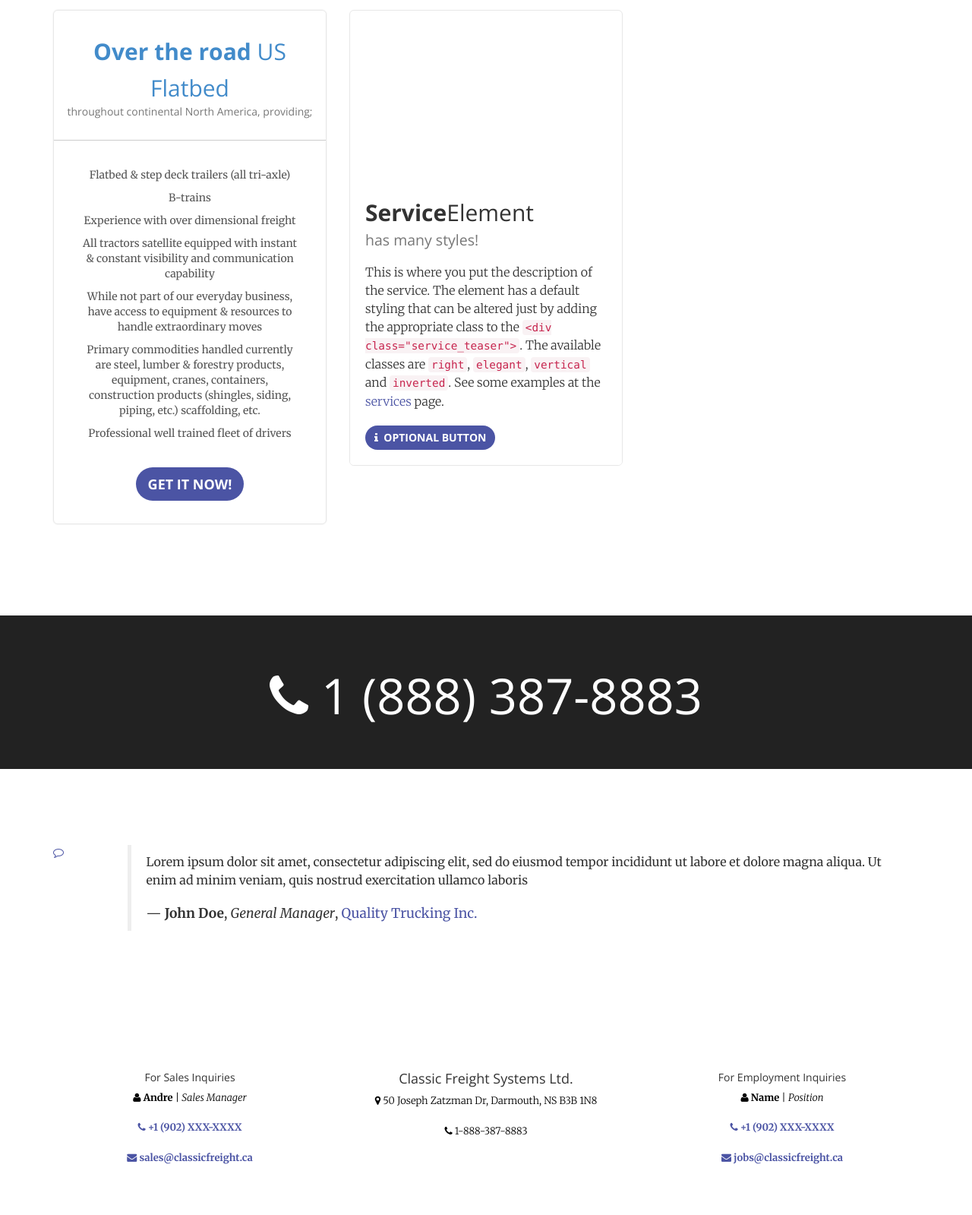
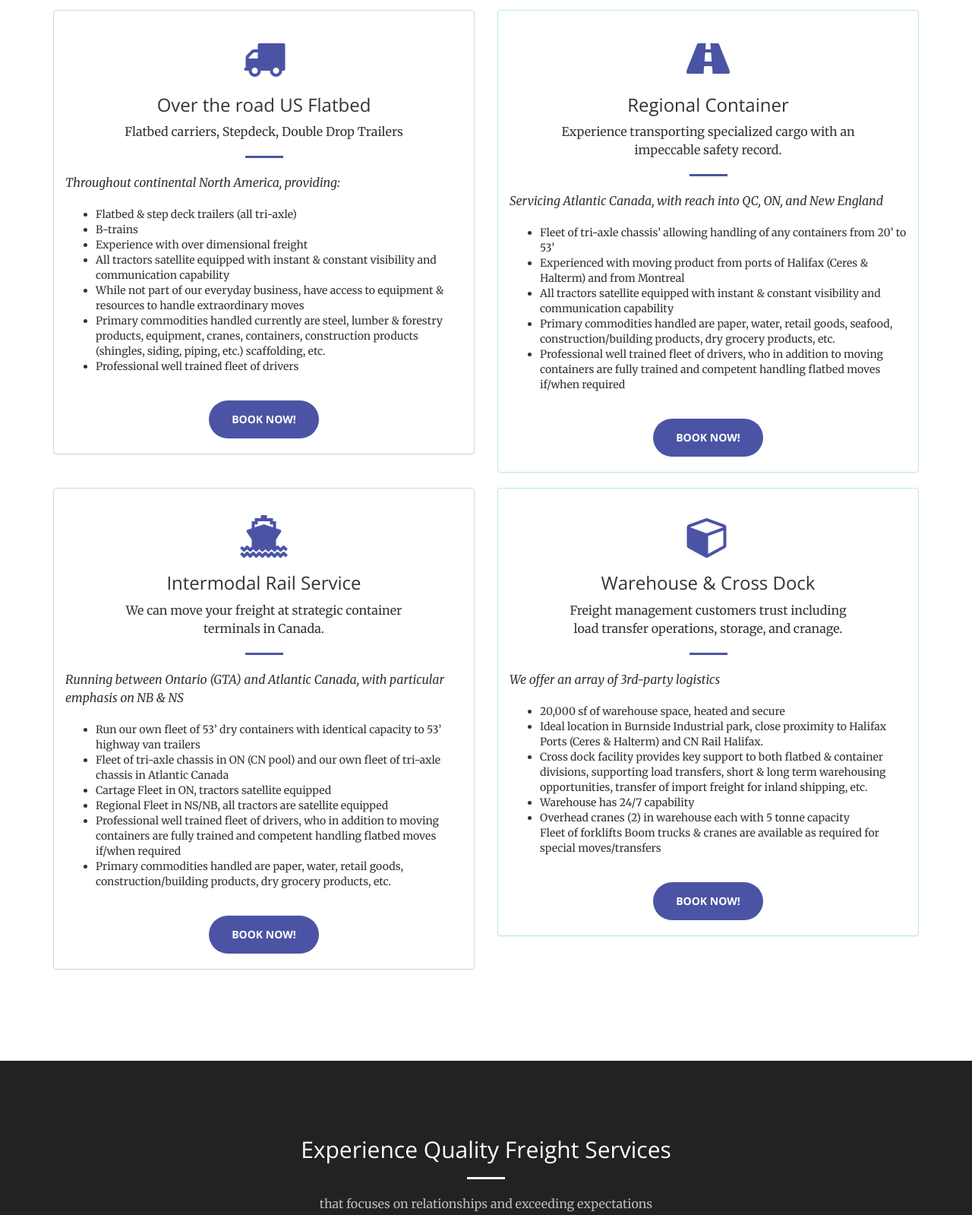
Before and after one commit to classicfr/classicfr.github.io, a plain HTML site: page services/index.html in a window 1280 px wide. Shown: the part 340-1939 px from the top of the page at 76% size. Drawn offline with nearby package versions, Linux system fonts and the light colour scheme.

Commit message:
Content updates
Added the rest of early content; started development of forms.

```diff
--- a/services/index.html
+++ b/services/index.html
@@ -80,62 +80,6 @@
         <!-- /.container-fluid -->
     </nav>
 
-    <!-- <header>
-        <div class="header-content">
-            <div class="header-content-inner">
-                <h1>Atlantic Canada's Quality Carrier</h1>
-                <hr>
-                <p>Based in Atlantic Canada, we specialize in Flatbed, Overdimensional and  Intermodal Transportation across the nation.</p>
-                <a href="#about" class="btn btn-primary btn-xl page-scroll">Find Out More</a>
-            </div>
-        </div>
-    </header> -->
-
-    <!-- <section class="bg-primary" id="about">
-        <div class="container">
-            <div class="row">
-                <div class="col-lg-8 col-lg-offset-2 text-center">
-                    <h1 class="section-heading">JOIN OUR COMPANY TODAY!</h1>
-                    <hr class="light">
-                    <p class="text-faded">Located in Dartmouth, Nova Scotia, Classic Freight Systems has been in operation for over <b>10 years</b>. We supply superior service in flat deck, intermodal transport and controlled warehousing. By recruitng qualifed, motivated and professional individuals, we always deliver customer service, safe practices and always on time. We encourage employee development by offering educational seminars, new industry standard and innovative data technology that allows us to track both customer product and each drivers con nuous improvement. Our generous compensation program includes group benefits, life and disability insurance and giving employees the opportunity for advancement through mentorship and coaching programs.</p>
-                    <a href="#" class="page-scroll btn btn-default btn-xl sr-button">Apply Today!</a>
-                </div>
-            </div>
-        </div>
-    </section> -->
-
-    <!-- <section>
-        <div class="container">
-            <div class="row">
-                <div class="text-left">
-                    <h2 class="">Freight Services</h2>
-                    <h4 class="text-muted">Sample text</h4>
-                </div>
-            </div>
-            <div class="row">
-                  <div class="col-md-6">
-                    <div class="panel panel-bold panel-danger">
-                      <div class="panel-body p-b-lg">
-                        <h3 class="m-y-0">Over the road US Flatbed</h3>
-                        <p>throughout continental North America, providing;</p>
-                        <hr>
-                        <p>Rihanna was the first artist to reach out to Dropp to coordinate her leak. We knew it was going to be the largest unofficial album drop in history. We doubled server capacity and made a shit ton of coffee.</p>
-                      </div>
-                    </div>
-                  </div>
-                  <div class="col-md-6">
-                    <div class="panel panel-bold panel-info">
-                      <div class="panel-body p-b-lg">
-                        <h3 class="m-y-0">Magna Carta</h3>
-                        <p>Released on Dropp 8 weeks early</p>
-                        <hr>
-                        <p>It's the twelfth studio album by American rapper Jay Z. It was made available for free digital download for Samsung customers via the Jay Z Magna Carta app on July 4, 2013 and Dropp just 3 days later.</p>
-                      </div>
-                    </div>
-                  </div>
-                </div>
-        </div>
-    </section> -->
     <aside>
     </aside>
     <aside class="bg-primary">
@@ -148,12 +92,16 @@
     <section>
         <div class="container">
             <div class="row">
-            <div class="col-sm-4 col-md-4">
-                        <div class="pricing_plan">
-                             <h3><strong>Over the road</strong> US Flatbed<small>throughout continental North America, providing;</small></h3>
-                             <!-- <div class="the_price"><span>$</span>150<small>/year</small></div> -->
-                             <div class="the_offerings">
-                                  <!-- <p>This is where you put the description of the service if you feel like doing so.</p> -->
+                  <div class="col-md-6">
+                    <div class="panel panel-bold panel-danger">
+                      <div class="panel-body p-b-lg">
+                        <div class="service-box text-center">
+                            <i class="fa fa-4x fa-truck text-primary sr-icons"></i>
+                            <h3 class="m-y-0">Over the road US Flatbed</h3>
+                            <p>Flatbed carriers, Stepdeck, Double Drop Trailers</p>
+                        </div>
+                        <hr>
+                        <p><em>Throughout continental North America, providing:</em>
                             <ul>
                                 <li>Flatbed &amp; step deck trailers (all tri-axle)</li>
                                 <li>B-trains</li>
@@ -163,56 +111,118 @@
                                  <li>Primary commodities handled currently are steel, lumber &amp; forestry products, equipment, cranes, containers, construction products (shingles, siding, piping, etc.) scaffolding, etc.</li>
                                  <li>Professional well trained fleet of drivers</li>
                             </ul>
+                        </p>
                       </div>
-                             <a href="#" class="btn btn-primary btn-lg">Get it Now!</a> </div>
-            </div>
-            <div class="col-sm-4 col-md-4">
-                    <div class="service_teaser vertical">
-                         <div class="service_photo">
-                              <figure style="background-image:url(images/serv_6.jpg)"></figure>
-                         </div>
-                         <div class="service_details">
-                              <h2 class="section_header skincolored"><b>Service</b>Element<small>has many styles!</small></h2>
-                              <p>This is where you put the description of the service. The element has a default styling that can be altered just by adding the appropriate class to the <code>&lt;div class=&quot;service_teaser&quot;&gt;</code>. The available classes are <code>right</code>, <code>elegant</code>, <code>vertical</code> and <code>inverted</code>. See some examples at the <a href="services.html">services</a> page.</p>
-                              <a class="btn btn-primary" href="#"><i class="fa fa-info"></i>&nbsp; Optional button</a> </div>
+                      <div class="row">
+                          <div class="call-to-action text-center">
+                              <a href="services/index.html" class="btn btn-primary btn-xl sr-button">Book Now!</a><br><br>
                           </div>
                       </div>
-               <!-- <div class="col-sm-4 col-md-4">
-                    <div class="service_teaser vertical">
-                         <div class="service_photo">
-                              <figure style="background-image:url(images/serv_6.jpg)"></figure>
                     </div>
-                         <div class="service_details">
-                              <h2 class="section_header skincolored"><b>Service</b>Element<small>has many styles!</small></h2>
-                              <p>This is where you put the description of the service. The element has a default styling that can be altered just by adding the appropriate class to the <code>&lt;div class=&quot;service_teaser&quot;&gt;</code>. The available classes are <code>right</code>, <code>elegant</code>, <code>vertical</code> and <code>inverted</code>. See some examples at the <a href="services.html">services</a> page.</p>
-                              <a class="btn btn-primary" href="#"><i class="fa fa-info"></i>&nbsp; Optional button</a> </div>
                   </div>
-               </div> -->
+
+                  <div class="col-md-6">
+                    <div class="panel panel-bold panel-info">
+                      <div class="panel-body p-b-lg">
+                        <div class="service-box text-center">
+                            <i class="fa fa-4x fa-road text-primary sr-icons"></i>
+                            <h3 class="m-y-0">Regional Container</h3>
+                            <p>Experience transporting specialized cargo with an impeccable safety record.</p>
+                        </div>
+                        <hr>
+                        <p><em>Servicing Atlantic Canada, with reach into QC, ON, and New England</em>
+                            <ul>
+                                <li>Fleet of tri-axle chassis’ allowing handling of any containers from 20’ to 53’</li>
+                                <li>Experienced with moving product from ports of Halifax (Ceres &amp; Halterm) and from Montreal</li>
+                                 <li>All tractors satellite equipped with instant &amp; constant visibility and communication capability</li>
+                                 <li>Primary commodities handled are paper, water, retail goods, seafood, construction/building products, dry grocery products, etc.</li>
+                                 <li>Professional well trained fleet of drivers, who in addition to moving containers are fully trained and competent handling flatbed moves if/when required</li>
+                            </ul>
+                        </p>
+                      </div>
+                      <div class="row">
+                          <div class="call-to-action text-center">
+                              <a href="services/index.html" class="btn btn-primary btn-xl sr-button">Book Now!</a><br><br>
+                          </div>
+                      </div>
+                    </div>
+                  </div>
+                </div>
+                <div class="row">
+                      <div class="col-md-6">
+                        <div class="panel panel-bold panel-danger">
+                          <div class="panel-body p-b-lg">
+
+                            <div class="service-box text-center">
+                                <i class="fa fa-4x fa-ship text-primary sr-icons"></i>
+                                <h3 class="m-y-0">Intermodal Rail Service</h3>
+                                <p>We can move your freight at strategic container terminals in Canada.</p>
+                            </div>
+                            <hr>
+                            <p><em>Running between Ontario (GTA) and Atlantic Canada, with particular emphasis on NB &amp; NS</em>
+                                <ul>
+                                    <li>Run our own fleet of 53’ dry containers with identical capacity to 53’ highway van trailers</li>
+                                    <li>Fleet of tri-axle chassis in ON (CN pool) and our own fleet of tri-axle chassis in Atlantic Canada</li>
+                                     <li>Cartage Fleet in ON, tractors satellite equipped</li>
+                                     <li>Regional Fleet in NS/NB, all tractors are satellite equipped</li>
+                                     <li>Professional well trained fleet of drivers, who in addition to moving containers are fully trained and competent handling flatbed moves if/when required</li>
+                                     <li>Primary commodities handled are paper, water, retail goods, construction/building products, dry grocery products, etc.</li>
+                                </ul>
+                            </p>
+                          </div>
+                          <div class="row">
+                              <div class="call-to-action text-center">
+                                  <a href="services/index.html" class="btn btn-primary btn-xl sr-button">Book Now!</a><br><br>
+                              </div>
+                          </div>
+                        </div>
+                      </div>
+                      <div class="col-md-6">
+                        <div class="panel panel-bold panel-info">
+                          <div class="panel-body p-b-lg">
+                            <div class="service-box text-center">
+                                <i class="fa fa-4x fa-cube text-primary sr-icons"></i>
+                                <h3 class="m-y-0">Warehouse &amp; Cross Dock</h3>
+                                <p>Freight management customers trust including load transfer operations, storage, and cranage.</p>
+                            </div>
+                            <hr>
+                            <p><em>We offer an array of 3rd-party logistics</em>
+                                <ul>
+                                    <li>20,000 sf of warehouse space, heated and secure</li>
+                                    <li>Ideal location in Burnside Industrial park, close proximity to Halifax Ports (Ceres &amp; Halterm) and CN Rail Halifax.</li>
+                                     <li>Cross dock facility provides key support to both flatbed &amp; container divisions, supporting load transfers, short &amp; long term warehousing opportunities, transfer of import freight for inland shipping, etc.</li>
+                                     <li>Warehouse has 24/7 capability</li>
+                                     <li>Overhead cranes (2) in warehouse each with 5 tonne capacity</li>
+                                 </li>Fleet of forklifts</li>
+                                 </li>Boom trucks &amp; cranes are available as required for special moves/transfers</li>
+                                </ul>
+                            </p>
+                          </div>
+                          <div class="row">
+                              <div class="call-to-action text-center">
+                                  <a href="services/index.html" class="btn btn-primary btn-xl sr-button">Book Now!</a><br><br>
+                              </div>
+                          </div>
+                        </div>
+                      </div>
                     </div>
         </div>
     </section>
 
-    <aside class="bg-dark">
-        <div class="container text-center">
-            <div class="call-to-action">
-                <h1><i class="fa fa-phone fa-1x sr-contact"></i> 1 (888) 387-8883</h1>
-            </div>
-        </div>
-    </aside>
-
-    <footer>
-          <section class="twitter_feed_wrapper">
+    <section class="bg-dark">
         <div class="container">
-                    <div class="row wow animated fadeInUp">
-                         <div class="twitter_feed_icon col-sm-1 col-md-1"><a href="http://www3.gehealthcare.ca/" target="_blank"><i class="fa fa-comment-o"></i></a></div>
-                         <div class="col-sm-11 col-md-11">
-                              <blockquote>
-                                   <p>Lorem ipsum dolor sit amet, consectetur adipiscing elit, sed do eiusmod tempor incididunt ut labore et dolore magna aliqua. Ut enim ad minim veniam, quis nostrud exercitation ullamco laboris</p>
-                                   — <b>John Doe</b>, <i>General Manager</i>, <a href="#" target="_blank">Quality Trucking Inc.</a></blockquote>
+            <div class="row">
+                <div class="col-lg-8 col-lg-offset-2 text-center">
+                    <h2 class="section-heading">Experience Quality Freight Services</h2>
+                    <hr class="light">
+                    <p class="text-faded">that focuses on relationships and exceeding expectations</p>
+                    <a href="careers/index.html" class="page-scroll btn btn-default btn-xl sr-button">Book Now!</a>
                 </div>
             </div>
         </div>
     </section>
+
+    <footer>
           <section id="footer_teasers_wrapper">
                <div class="container">
                  <div class="row text-center">
```
Also changed, not shown: assets/css/custom.css (+0 -11 lines), careers/broker-owner.html (+16 -10 lines), careers/index.html (+7 -35 lines), contact/index.html (+59 -38 lines), index.html (+1 -1 lines). Lines whose indentation alone changed are shown as unchanged.
